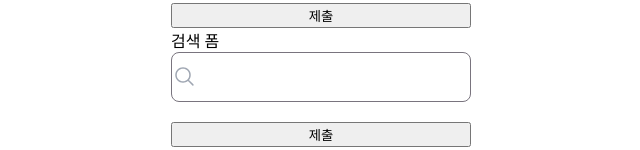
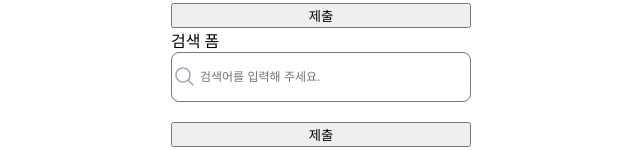
Before and after one commit to Together-3team/common, a Next.js app: page /bongchan in a window 1280 px wide. Shown: the part 289-439 px from the top of the page, without its empty margins (319-959 px from the left). Built offline with nearby package versions, Linux system fonts and the light colour scheme.

Commit message:
refactor: SearchForm placeholder 추가

```diff
--- a/components/bongchan/SearchForm.tsx
+++ b/components/bongchan/SearchForm.tsx
@@ -26,7 +26,11 @@ export default function SearchFormBongchan() {
             height={24}
             onClick={handleSubmit}
           />
-          <InputBongchan.Field type="text" ref={searchInputRef} />
+          <InputBongchan.Field
+            type="text"
+            placeholder="검색어를 입력해 주세요."
+            ref={searchInputRef}
+          />
         </InputBongchan.Box>
       </InputBongchan>
       <button type="submit">제출</button>
```
